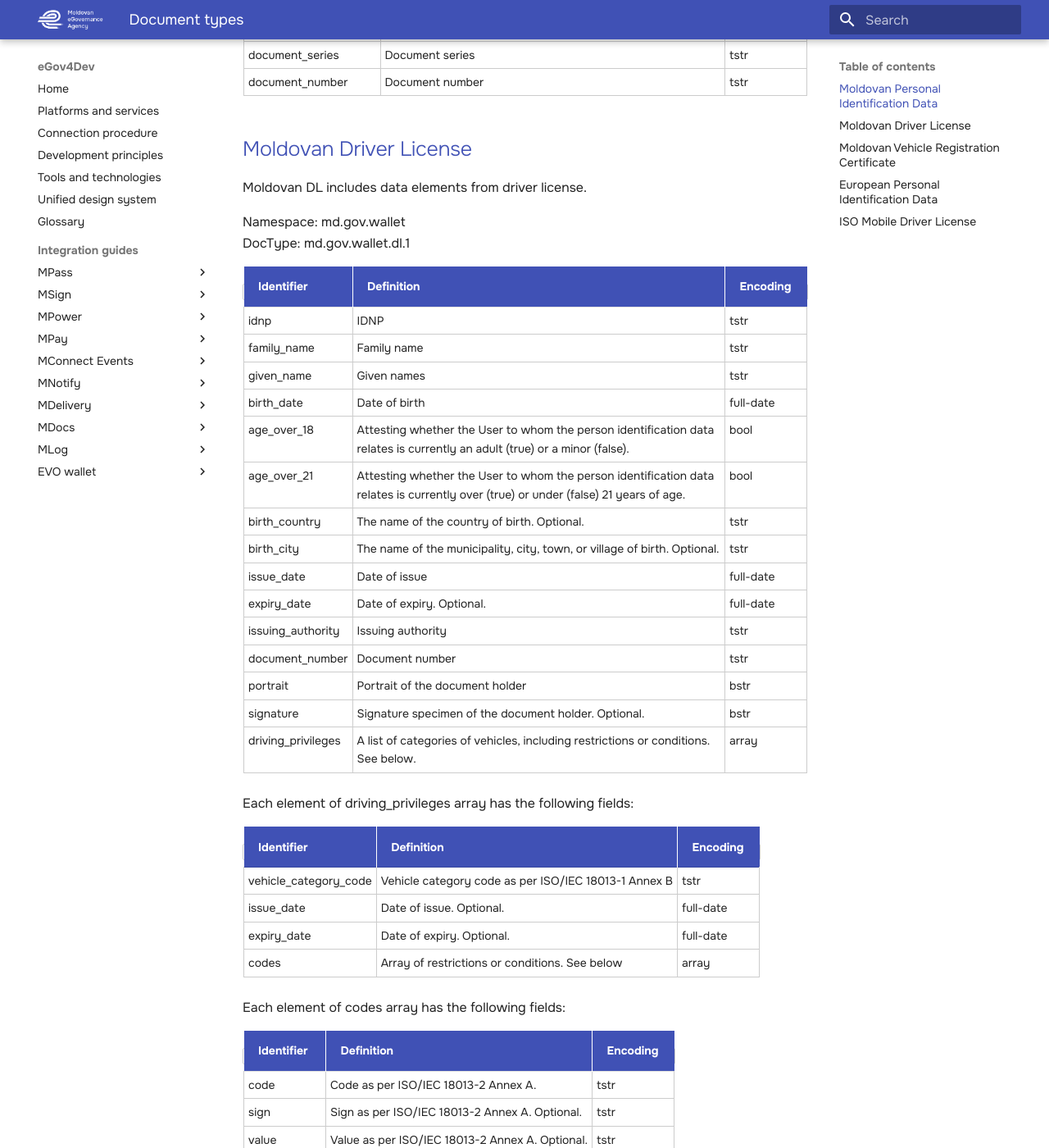
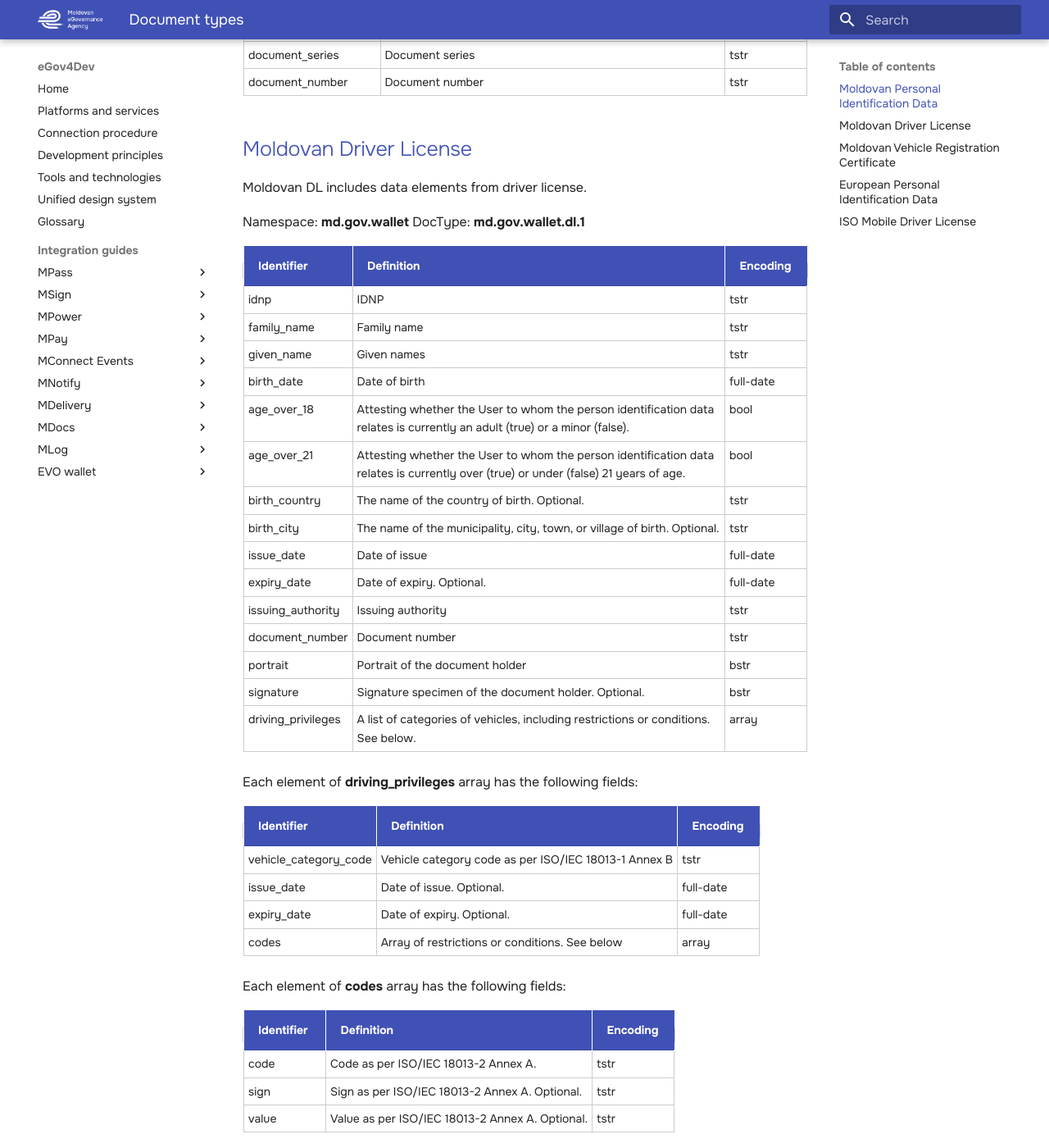
Before and after one commit to egov-moldova/egov4dev, an MkDocs documentation site: the page built from docs/guides/EVO-wallet/documents.md, in a window 1280 px wide and 1400 px high, scrolled down 1209 px. Shown: the whole window at 82% size. Built offline with MkDocs 1.6.1 and Material for MkDocs 9.7.7, drawn with Linux system fonts in a browser that asks for light colours; some of the changed text lies outside the part shown.

```diff
--- a/docs/guides/EVO-wallet/documents.md
+++ b/docs/guides/EVO-wallet/documents.md
@@ -4,8 +4,8 @@ This section describes the data elements for several known document types. The E
 
 Moldovan PID includes data elements from the identity card and residence information.
 
-Namespace: md.gov.wallet
-DocType: md.gov.wallet.pid.1
+Namespace: **md.gov.wallet**
+DocType: **md.gov.wallet.pid.1**
 
 | Identifier | Definition | Encoding |
 |---|---|---|
@@ -38,8 +38,8 @@ DocType: md.gov.wallet.pid.1
 
 Moldovan DL includes data elements from driver license.
 
-Namespace: md.gov.wallet
-DocType: md.gov.wallet.dl.1
+Namespace: **md.gov.wallet**
+DocType: **md.gov.wallet.dl.1**
 
 | Identifier | Definition | Encoding |
 |---|---|---|
@@ -59,7 +59,7 @@ DocType: md.gov.wallet.dl.1
 | signature | Signature specimen of the document holder. Optional. | bstr |
 | driving_privileges | A list of categories of vehicles, including restrictions or conditions. See below. | array |
 
-Each element of driving_privileges array has the following fields:
+Each element of **driving_privileges** array has the following fields:
 
 | Identifier | Definition | Encoding |
 |---|---|---|
@@ -68,7 +68,7 @@ Each element of driving_privileges array has the following fields:
 | expiry_date | Date of expiry. Optional. | full-date |
 | codes | Array of restrictions or conditions. See below | array |
 
-Each element of codes array has the following fields:
+Each element of **codes** array has the following fields:
 
 | Identifier | Definition | Encoding |
 |---|---|---|
@@ -80,8 +80,8 @@ Each element of codes array has the following fields:
 
 Moldovan VRC includes data elements from vehicle registration certificate.
 
-Namespace: md.gov.wallet
-DocType: md.gov.wallet.vrc.1
+Namespace: **md.gov.wallet**
+DocType: **md.gov.wallet.vrc.1**
 
 | Identifier | Definition | Encoding |
 |---|---|---|
@@ -117,8 +117,8 @@ DocType: md.gov.wallet.vrc.1
 
 Moldovan PID includes data elements from the identity card and residence information.
 
-Namespace: eu.europa.ec.eudi.pid.1
-DocType: eu.europa.ec.eudi.pid.1
+Namespace: **eu.europa.ec.eudi.pid.1**
+DocType: **eu.europa.ec.eudi.pid.1**
 
 | Identifier | Definition | Encoding |
 |---|---|---|
@@ -143,7 +143,7 @@ DocType: eu.europa.ec.eudi.pid.1
 | issuing_country | Issuing country |  |
 | document_number | Document identifier (complete, series and number) | tstr |
 
-The place_of_birth object has the following fields:
+The **place_of_birth** object has the following fields:
 
 | Identifier | Definition | Encoding |
 |---|---|---|
```
